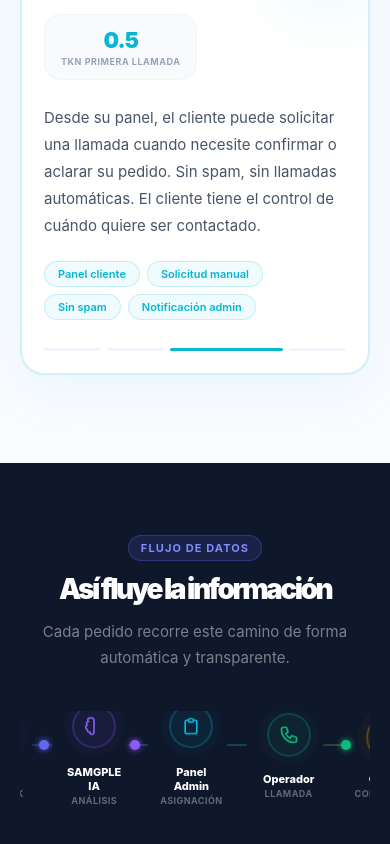
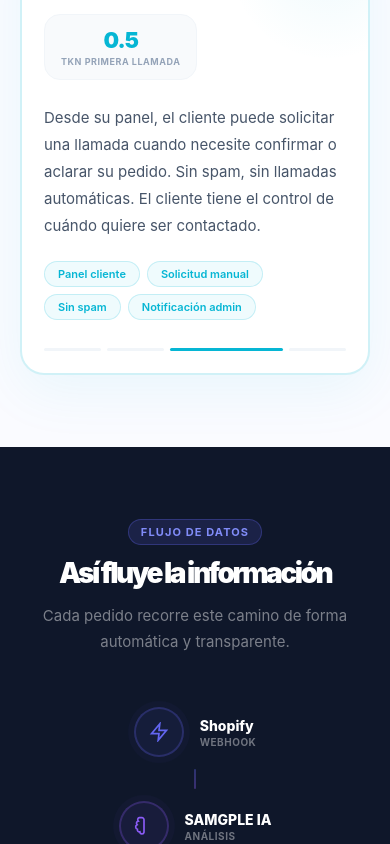
Before and after one commit to miguelluengo06598/samgple, a Next.js app: page /metodologia in a window 390 px wide. Shown: the part 1156-2000 px from the top of the page. Built offline with nearby package versions, Linux system fonts and the light colour scheme.

Commit message:
fix: flujo datos responsive movil + quitar banner CTA footer

```diff
--- a/src/app/(web)/metodologia/page.tsx
+++ b/src/app/(web)/metodologia/page.tsx
@@ -158,8 +158,24 @@ export default function MetodologiaPage() {
 
         .sp-flow-dot { position:absolute;top:50%;width:10px;height:10px;border-radius:50%;transform:translateY(-50%);animation:sp-dot 2s ease-in-out infinite; }
 
-        @media(max-width:900px) { .sp-steps-layout { grid-template-columns:1fr !important; } .sp-step-sidebar { display:none !important; } .sp-grid-3 { grid-template-columns:1fr 1fr !important; } }
-        @media(max-width:640px) { .sp-grid-3 { grid-template-columns:1fr !important; } .sp-flow-nodes { gap:8px !important; } .sp-score-grid { grid-template-columns:1fr 1fr !important; } .sp-faq-grid { grid-template-columns:1fr !important; } .sp-ctas { flex-direction:column;align-items:stretch; } .sp-btn-primary,.sp-btn-ghost { justify-content:center; } }
+        /* Flow responsive */
+        .sp-flow-mobile { display:none !important; }
+        .sp-flow-desktop { display:flex !important; }
+
+        @media(max-width:900px) {
+          .sp-steps-layout { grid-template-columns:1fr !important; }
+          .sp-step-sidebar { display:none !important; }
+          .sp-grid-3 { grid-template-columns:1fr 1fr !important; }
+        }
+        @media(max-width:640px) {
+          .sp-grid-3 { grid-template-columns:1fr !important; }
+          .sp-score-grid { grid-template-columns:1fr 1fr !important; }
+          .sp-faq-grid { grid-template-columns:1fr !important; }
+          .sp-ctas { flex-direction:column;align-items:stretch; }
+          .sp-btn-primary,.sp-btn-ghost { justify-content:center; }
+          .sp-flow-desktop { display:none !important; }
+          .sp-flow-mobile { display:flex !important; }
+        }
       `}</style>
 
       {/* ── HERO ── */}
@@ -169,7 +185,7 @@ export default function MetodologiaPage() {
 
         <div className="sp-max-sm" style={{ textAlign:'center', position:'relative' }}>
           <Reveal>
-            <div className="sp-tag" style={{ animation:'sp-fadein 0.4s ease both' }}>
+            <div className="sp-tag">
               <span style={{ width:6, height:6, borderRadius:'50%', background:'#6366f1', animation:'sp-pulse 2s infinite' }} />
               Metodología
             </div>
@@ -293,9 +309,9 @@ export default function MetodologiaPage() {
           </div>
 
           {/* Mobile step cards */}
-          <div style={{ marginTop:16 }}>
+          <div style={{ marginTop:16, display:'none' }} className="sp-mobile-cards">
             {STEPS.map((s,i) => (
-              <div key={i} className="sp-card" style={{ marginBottom:12, borderColor:`${s.color}20`, display:'none' }}>
+              <div key={i} className="sp-card" style={{ marginBottom:12, borderColor:`${s.color}20` }}>
                 <div style={{ display:'flex', alignItems:'center', gap:12, marginBottom:14 }}>
                   <div style={{ width:42, height:42, borderRadius:13, background:`${s.color}12`, border:`1.5px solid ${s.color}30`, display:'flex', alignItems:'center', justifyContent:'center', flexShrink:0 }}>
                     <svg width="18" height="18" viewBox="0 0 24 24" fill="none" stroke={s.color} strokeWidth="2" strokeLinecap="round"><path d={s.icon}/></svg>
@@ -326,20 +342,22 @@ export default function MetodologiaPage() {
             </Reveal>
           </div>
           <Reveal delay={0.08}>
-            <div className="sp-flow-nodes" style={{ display:'flex', alignItems:'center', justifyContent:'center', gap:'clamp(8px,3vw,24px)', flexWrap:'nowrap', overflowX:'auto', paddingBottom:8 }}>
+
+            {/* DESKTOP: horizontal */}
+            <div className="sp-flow-desktop" style={{ alignItems:'center', justifyContent:'center', gap:0 }}>
               {FLOW.map((node,i,arr) => (
                 <div key={i} style={{ display:'flex', alignItems:'center', gap:0 }}>
-                  <div style={{ display:'flex', flexDirection:'column', alignItems:'center', gap:10, minWidth:'clamp(60px,8vw,90px)' }}>
-                    <div style={{ width:'clamp(44px,6vw,56px)', height:'clamp(44px,6vw,56px)', borderRadius:'50%', background:`${node.color}15`, border:`2px solid ${node.color}40`, display:'flex', alignItems:'center', justifyContent:'center', animation:'sp-float 4s ease-in-out infinite', animationDelay:`${i*0.5}s`, boxShadow:`0 0 0 8px ${node.color}08` }}>
-                      <svg width="20" height="20" viewBox="0 0 24 24" fill="none" stroke={node.color} strokeWidth="2" strokeLinecap="round"><path d={node.icon}/></svg>
+                  <div style={{ display:'flex', flexDirection:'column', alignItems:'center', gap:10, width:120 }}>
+                    <div style={{ width:56, height:56, borderRadius:'50%', background:`${node.color}15`, border:`2px solid ${node.color}40`, display:'flex', alignItems:'center', justifyContent:'center', animation:'sp-float 4s ease-in-out infinite', animationDelay:`${i*0.5}s`, boxShadow:`0 0 0 8px ${node.color}08`, flexShrink:0 }}>
+                      <svg width="22" height="22" viewBox="0 0 24 24" fill="none" stroke={node.color} strokeWidth="2" strokeLinecap="round"><path d={node.icon}/></svg>
                     </div>
                     <div style={{ textAlign:'center' }}>
-                      <p style={{ fontSize:11, fontWeight:800, color:'#fff', margin:'0 0 2px' }}>{node.label}</p>
+                      <p style={{ fontSize:12, fontWeight:800, color:'#fff', margin:'0 0 3px' }}>{node.label}</p>
                       <p style={{ fontSize:9, color:'rgba(255,255,255,0.35)', margin:0, fontWeight:700, textTransform:'uppercase', letterSpacing:'0.05em' }}>{node.sub}</p>
                     </div>
                   </div>
                   {i < arr.length-1 && (
-                    <div style={{ width:'clamp(20px,4vw,40px)', height:2, position:'relative', margin:'0 4px', marginBottom:28, flexShrink:0 }}>
+                    <div style={{ width:28, height:2, position:'relative', margin:'0 4px', marginBottom:32, flexShrink:0 }}>
                       <div style={{ width:'100%', height:'100%', background:`linear-gradient(90deg,${node.color},${arr[i+1].color})`, opacity:0.3, borderRadius:2 }} />
                       <div className="sp-flow-dot" style={{ background:node.color, boxShadow:`0 0 6px ${node.color}`, animationDelay:`${i*0.4}s` }} />
                     </div>
@@ -347,6 +365,27 @@ export default function MetodologiaPage() {
                 </div>
               ))}
             </div>
+
+            {/* MÓVIL: vertical */}
+            <div className="sp-flow-mobile" style={{ flexDirection:'column', alignItems:'center', gap:0 }}>
+              {FLOW.map((node,i,arr) => (
+                <div key={i} style={{ display:'flex', flexDirection:'column', alignItems:'center' }}>
+                  <div style={{ display:'flex', alignItems:'center', gap:16, padding:'12px 0', width:'100%', maxWidth:280 }}>
+                    <div style={{ width:50, height:50, borderRadius:'50%', background:`${node.color}15`, border:`2px solid ${node.color}40`, display:'flex', alignItems:'center', justifyContent:'center', flexShrink:0, boxShadow:`0 0 0 6px ${node.color}08` }}>
+                      <svg width="20" height="20" viewBox="0 0 24 24" fill="none" stroke={node.color} strokeWidth="2" strokeLinecap="round"><path d={node.icon}/></svg>
+                    </div>
+                    <div>
+                      <p style={{ fontSize:14, fontWeight:800, color:'#fff', margin:'0 0 2px' }}>{node.label}</p>
+                      <p style={{ fontSize:10, color:'rgba(255,255,255,0.4)', margin:0, fontWeight:700, textTransform:'uppercase', letterSpacing:'0.05em' }}>{node.sub}</p>
+                    </div>
+                  </div>
+                  {i < arr.length-1 && (
+                    <div style={{ width:2, height:20, background:`linear-gradient(180deg,${node.color},${arr[i+1].color})`, opacity:0.35, borderRadius:2 }} />
+                  )}
+                </div>
+              ))}
+            </div>
+
           </Reveal>
         </div>
       </section>
```
